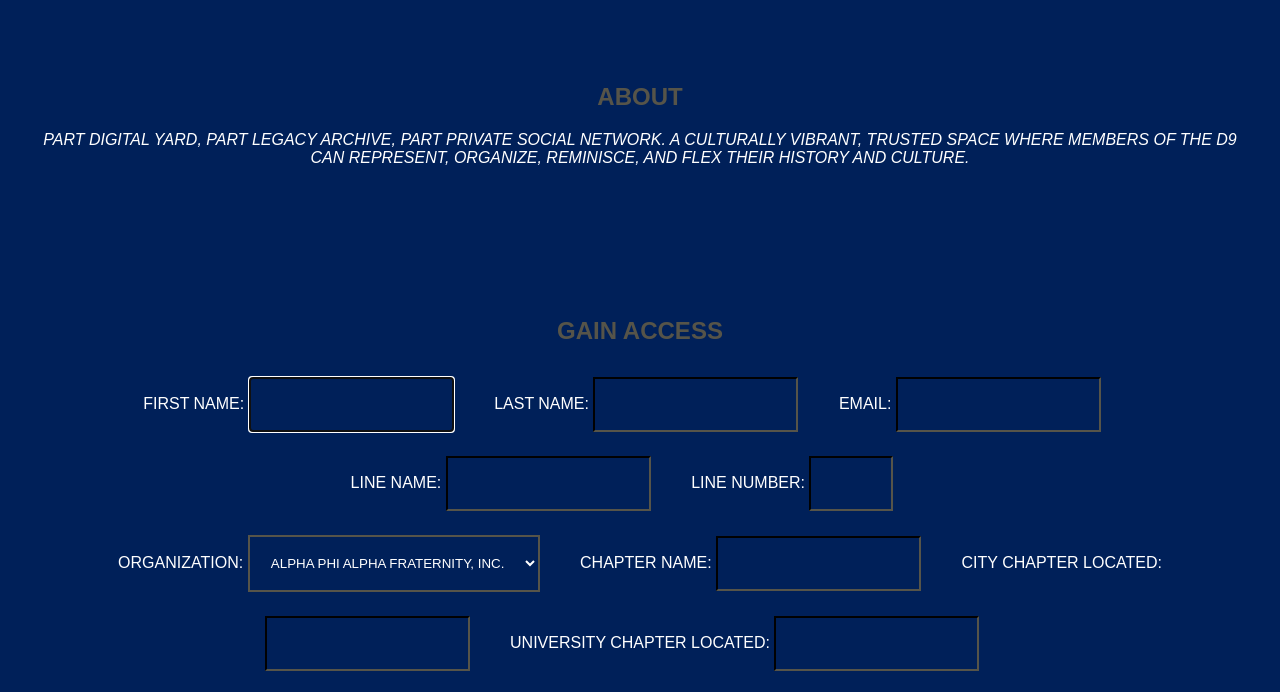
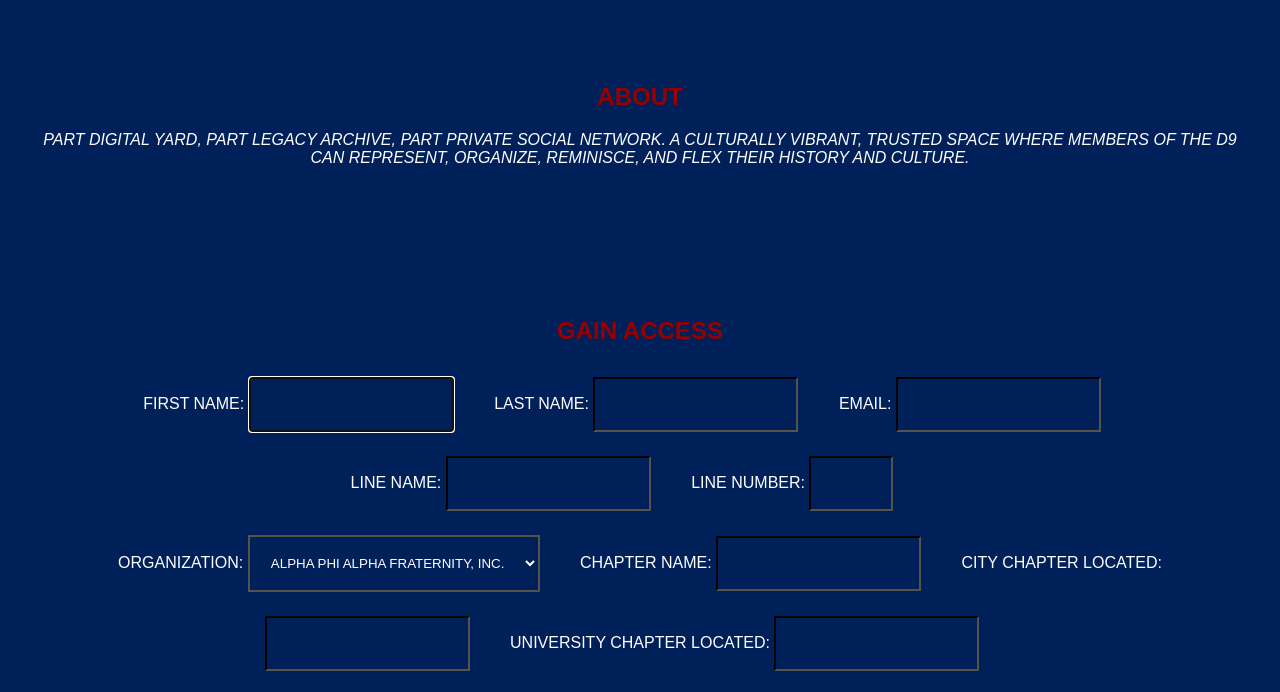
Before and after one commit to dret13/dret13lettered-landing.github.io, a plain HTML site: page index.html in a window 1280 px wide. Shown: the part 77-769 px from the top of the page. Drawn offline with Linux system fonts and the light colour scheme.

Commit message:
Added red

```diff
--- a/index.html
+++ b/index.html
@@ -176,7 +176,7 @@
             text-align: center;
         }
         h1 {
-            color:  rgb(86, 84, 73);
+            color:  rgb(151, 0, 0);
         }
         h2 {
             color:  #D8CFBC;
```
